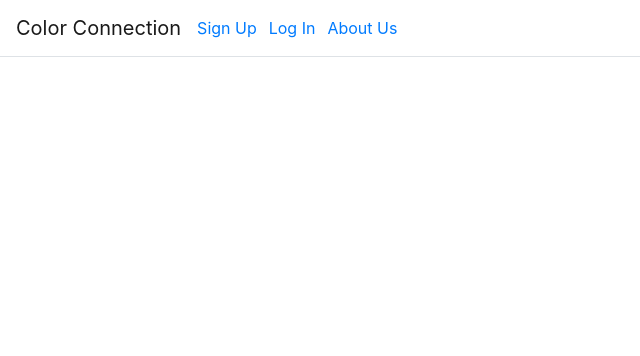
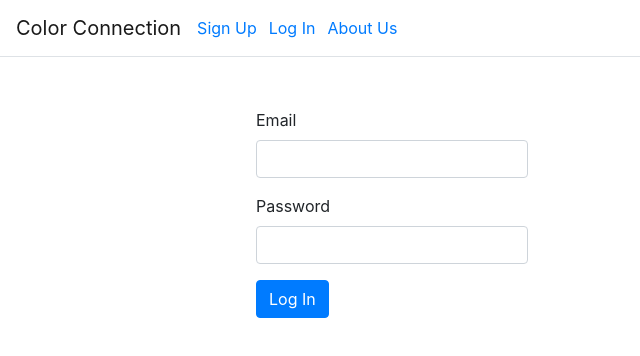
Before and after one commit to kelleymichelle/color-connection, a React (Create React App) app: page /login in a window 1280 px wide. Shown: the top 356 px of the page, without its empty margins (0-640 px from the left). Built offline with nearby package versions, Linux system fonts and the light colour scheme; no server answers.

Commit message:
can sign up and log in successfully. Incorporated rails API configured to create sessions and autheticate users

```diff
--- a/package.json
+++ b/package.json
@@ -6,6 +6,7 @@
     "@testing-library/jest-dom": "^4.2.4",
     "@testing-library/react": "^9.3.2",
     "@testing-library/user-event": "^7.1.2",
+    "axios": "^0.19.2",
     "bootstrap": "^4.4.1",
     "react": "^16.12.0",
     "react-bootstrap": "^1.0.0-beta.16",
--- a/src/App.js
+++ b/src/App.js
@@ -1,32 +1,84 @@
 import React from 'react';
 
 import 'bootstrap/dist/css/bootstrap.min.css';
-import { BrowserRouter as Router, Route, Link } from "react-router-dom";
-import Navbar from 'react-bootstrap/Navbar'
-import Nav from 'react-bootstrap/Nav'
+import { BrowserRouter as Router, Route, Switch } from "react-router-dom";
+// import Navbar from 'react-bootstrap/Navbar'
+// import Nav from 'react-bootstrap/Nav'
 
 import SignUp from './components/SignUp'
 import ColorQuiz from './components/ColorQuiz'
-// import NavBar from './components/NavBar'
+import Dashboard from './containers/Dashboard'
+import Home from './containers/Home'
+import Login from './components/Login'
+import NavbarLoggedOut from './components/NavbarLoggedOut'
 
-function App() {
-  return (
-    <Router>
-    <Navbar id="nabber" className="border-bottom">
-    <Navbar.Brand href="/">Color Connection</Navbar.Brand>
-        <Nav className="ml auto">
-          <Link id="nav-link" to="/signup">Sign Up</Link>
-          <Link id="nav-link" to="/login">Log In</Link>
-          <Link id="nav-link" to="/about">About Us</Link>
-        </Nav>
-    </Navbar>
+import axios from 'axios'
 
-    {/* <Route exact path="/" component={App} /> */}
-    <Route exact path="/signup" component={SignUp} />
-    <Route exact path="/colorquiz" component={ColorQuiz} />
-  </Router>
+class App extends React.Component {
+  state= {
+    isLoggedIn: false,
+    user: {}
+  }
 
-  );
+  componentDidMount() {
+    this.loginStatus()
+  }
+
+  loginStatus = () => {
+    axios.get('http://localhost:3001/logged_in',
+    {withCredentials: true})
+    .then(response => {
+      if (response.data.logged_in) {
+        this.handleLogin(response)
+      } else {
+        this.handleLogout()
+      }
+    })
+    .catch(error => console.log('api errors:', error))
+  }
+  handleLogin = (data) => {
+    this.setState({
+      isLoggedIn: true,
+      user: data.user
+    })
+  }
+
+  handleLogout = () => {
+    this.setState({
+    isLoggedIn: false,
+    user: {}
+    })
+  }
+
+  render() {
+    return (
+      <Router>
+
+        <NavbarLoggedOut />
+
+        <Switch>
+          <Route exact path="/" component={Home} />
+          <Route
+            exact path="/signup"
+            render={props => (
+              <SignUp {...props}
+                handleLogin={this.handleLogin}
+                loggedInStatus={this.state.isLoggedIn} />
+            )} />
+          <Route
+            exact path="/login"
+            render={props => (
+              <Login {...props}
+              handleLogin={this.handleLogin}
+              loggedInStatus={this.state.isLoggedIn} />
+            )} />
+          <Route exact path="/dashboard" component={Dashboard} />
+          <Route exact path="/colorquiz" component={ColorQuiz} />
+        </Switch>
+    </Router>
+
+    )
+  }
 }
 
 export default App;
--- a/src/components/ColorQuiz.js
+++ b/src/components/ColorQuiz.js
@@ -1,13 +1,14 @@
 import React from 'react'
 import Form from 'react-bootstrap/Form'
 import Button from 'react-bootstrap/Button'
+
+import {Redirect} from 'react-router-dom';
 
 import { connect } from 'react-redux'
 
 class ColorQuiz extends React.Component {
 
   state = {
-    answers: [],
     question1: '',
     question2: '',
     question3: '',
@@ -18,7 +19,8 @@ class ColorQuiz extends React.Component {
     question8: '',
     question9: '',
     question10: '',
-    question11: ''
+    question11: '',
+    redirect: null
   }
 
   handleChange = e => {
@@ -29,16 +31,21 @@ class ColorQuiz extends React.Component {
 
   handleSubmit = e => {
     e.preventDefault()
-    console.log(this.state)
+    this.props.dispatch({type: 'UPDATE_USER_COLOR', payload: this.state})
+    // console.log(this.state)
+    this.setState({
+      redirect: "/dashboard"
+    })
   }
 
   render() {
-    // const currentUser = this.props.currentUser[0]
 
     if (this.props.currentUser[0] === undefined) {
-      return <h1>Ooops!</h1>
-    } else if (this.props.currentUser[0].color !== null) {
-      return <h1>Youve already been assigned a color</h1>
+      return <Redirect to={{pathname: "/login", state: {error: "Please log in or sign up"} }}/>
+    // } else if (this.props.currentUser[0].color !== null) {
+    //   return <Redirect to={{pathname: "/dashboard", state: {error: "You've already been assigned a color"}}} />
+    } else if (this.state.redirect) {
+      return <Redirect to={this.state.redirect} />
     }
     return (
 
--- /dev/null
+++ b/src/components/Jumbo.js
@@ -0,0 +1,12 @@
+import React from 'react'
+import Jumbotron from 'react-bootstrap/Jumbotron'
+
+export default function Jumbo() {
+
+  return (
+    <Jumbotron>
+      <h1>Color Connection</h1>
+    </Jumbotron>
+  )
+
+}
--- a/src/components/LogIn.js
+++ b/src/components/LogIn.js
@@ -0,0 +1,87 @@
+import React from 'react'
+
+import Form from 'react-bootstrap/Form'
+import Button from 'react-bootstrap/Button'
+import Alert from 'react-bootstrap/Alert'
+
+import { Redirect } from 'react-router-dom'
+import { connect } from 'react-redux'
+
+import axios from 'axios'
+
+class Login extends React.Component {
+  state = {
+    email: '',
+    password: '',
+    errors: '',
+    redirect: null
+  }
+
+  handleOnChange = e => {
+    this.setState({
+      [e.target.name]: e.target.value
+    })
+  }
+
+  handleSubmit = e => {
+    e.preventDefault();
+
+
+    const { email, password} = this.state
+
+    let user = {
+      email: email,
+      password: password
+    }
+
+    axios.post('http://localhost:3001/login', {user}, {withCredentials: true})
+      .then(response => {
+        if (response.data.logged_in) {
+          this.props.handleLogin(response.data)
+          const userData = response.data.user
+          this.props.dispatch({ type: 'LOGIN_USER', payload: userData })
+          // this.redirect()
+          this.setState({
+            redirect: "/dashboard"
+        })
+       } else {
+          this.setState({
+            errors: response.data.errors
+          })
+        }
+      })
+      .catch(error => console.log('api errors:', error))
+
+
+  }
+
+  errorMessage = () => {
+    if (this.props.location.state !== undefined) {
+      return <Alert variant="danger">{this.props.location.state.error}</Alert>
+    }
+  }
+
+  render() {
+    if (this.state.redirect) {
+      return <Redirect to={this.state.redirect} />
+    }
+    return(
+      <div>
+        {this.errorMessage()}
+        <Form style={{width: "17em"}} onSubmit={this.handleSubmit} id="form">
+          <Form.Group controlId="login-form-email">
+            <Form.Label>Email</Form.Label>
+            <Form.Control type="text" name="email" value={this.state.email} onChange={this.handleOnChange}/>
+          </Form.Group>
+          <Form.Group controlId="login-form-password">
+            <Form.Label>Password</Form.Label>
+            <Form.Control type="password" name="password" value={this.state.password} onChange={this.handleOnChange}/>
+          </Form.Group>
+          <Button type="submit">Log In</Button>
+        </Form>
+      </div>
+    )
+  }
+}
+
+export default connect()(Login)
--- /dev/null
+++ b/src/components/NavbarLoggedOut.js
@@ -0,0 +1,20 @@
+import React from 'react'
+
+import Navbar from 'react-bootstrap/Navbar'
+import Nav from 'react-bootstrap/Nav'
+
+import { Link } from 'react-router-dom'
+
+export default function NavbarLoggedOut() {
+  return (
+    <Navbar id="nabber" className="border-bottom">
+    <Navbar.Brand href="/">Color Connection</Navbar.Brand>
+        <Nav className="ml auto">
+          <Link id="nav-link" to="/signup">Sign Up</Link>
+          <Link id="nav-link" to="/login">Log In</Link>
+          <Link id="nav-link" to="/about">About Us</Link>
+        </Nav>
+    </Navbar>
+  )
+
+}
--- a/src/components/SignUp.js
+++ b/src/components/SignUp.js
@@ -5,6 +5,8 @@ import Button from 'react-bootstrap/Button'
 import {Redirect} from 'react-router-dom';
 
 import { connect } from 'react-redux';
+
+import axios from 'axios'
 
 // import ColorQuiz from './ColorQuiz'
 
@@ -14,8 +16,12 @@ class SignUp extends React.Component {
     email: '',
     password: '',
     passwordConfirmation: '',
+    errors: '',
     redirect: null
+  }
 
+  componentWillMmount() {
+    return this.props.loggedInStatus ? this.redirect() : null
   }
 
   handleOnChange = e => {
@@ -26,12 +32,42 @@ class SignUp extends React.Component {
 
   handleSubmit = e => {
     e.preventDefault();
-    this.props.dispatch({ type: 'ADD_NEW_USER', payload: this.state })
+    // this.props.dispatch({ type: 'ADD_NEW_USER', payload: this.state })
     // console.log(this.state)
-    this.setState({
-      redirect: "/colorquiz"
-    })
-    // return < Redirect to="/ColorQuiz" />
+    // this.setState({
+    //   redirect: "/colorquiz"
+    // })
+    const { name, email, password, passwordConfirmation} = this.state
+
+    let user = {
+      name: name,
+      email: email,
+      password: password,
+      passwordConfirmation: passwordConfirmation
+    }
+    axios.post('http://localhost:3001/users', {user}, {withCredentials: true})
+      .then(response => {
+        if (response.data.status === 'created') {
+          this.props.handleLogin(response.data)
+          // debugger
+          const userData = response.data.user
+          this.props.dispatch({ type: 'ADD_NEW_USER', payload: userData })
+          this.redirectHome()
+        } else {
+          this.setState({
+            errors: response.data.errors
+          })
+        }
+      })
+      .catch(error => console.log('api errors:', error))
+      };
+
+  redirectHome = () => {
+    this.props.history.push('/dashboard')
+  }
+
+  redirect = () => {
+    this.props.history.push('/')
   }
 
   render() {
--- /dev/null
+++ b/src/containers/Dashboard.js
@@ -0,0 +1,22 @@
+import React from 'react'
+
+import { connect } from 'react-redux'
+import { Redirect } from 'react-router-dom'
+
+class Dashboard extends React.Component {
+
+  render() {
+      if (this.props.currentUser[0] === undefined) {
+        return <Redirect to={{pathname: "/login", state: {error: "Please log in or sign up"} }}/>
+      }
+
+      return(
+      <div>Dashboard</div>
+    )
+  }
+
+}
+
+const mapStateToProps = state => ({currentUser: state.currentUser})
+
+export default connect(mapStateToProps)(Dashboard)
--- /dev/null
+++ b/src/containers/Home.js
@@ -0,0 +1,8 @@
+import React from 'react'
+import Jumbo from '../components/Jumbo'
+
+export default function Home() {
+  return (
+    <Jumbo />
+  )
+}
--- a/src/reducers/userReducer.js
+++ b/src/reducers/userReducer.js
@@ -2,16 +2,36 @@ const userReducer = (state = {
   currentUser: [],
 }, action) => {
 
+
   switch(action.type) {
 
     case 'ADD_NEW_USER':
-      const { name, email, password, passwordConfirmation} = action.payload
-      const user = { name, email, password, passwordConfirmation, color: null}
-      // console.log(state.currentUser, user)
+      const { name, email, id } = action.payload
+      const newUser = { name, email, id }
+      console.log(newUser)
       return {
         ...state,
-        currentUser: [...state.currentUser, user]
+        currentUser: [...state.currentUser, newUser]
       }
+
+    case 'LOGIN_USER':
+      // const { email, password } = action.payload
+      const user = action.payload
+      console.log(user)
+    return {
+      ...state,
+      currentUser: [...state.currentUser, user]
+    }
+
+    case 'UPDATE_USER_COLOR':
+      console.log(action.payload)
+      const colorQuiz = action.payload
+      console.log(colorQuiz)
+      return {
+        ...state,
+        currentUser: [...state.currentUser, colorQuiz]
+      }
+
     default:
       return state
 
```
Also changed, not shown: 1 other file (tests, documents, lock files or other folders).
